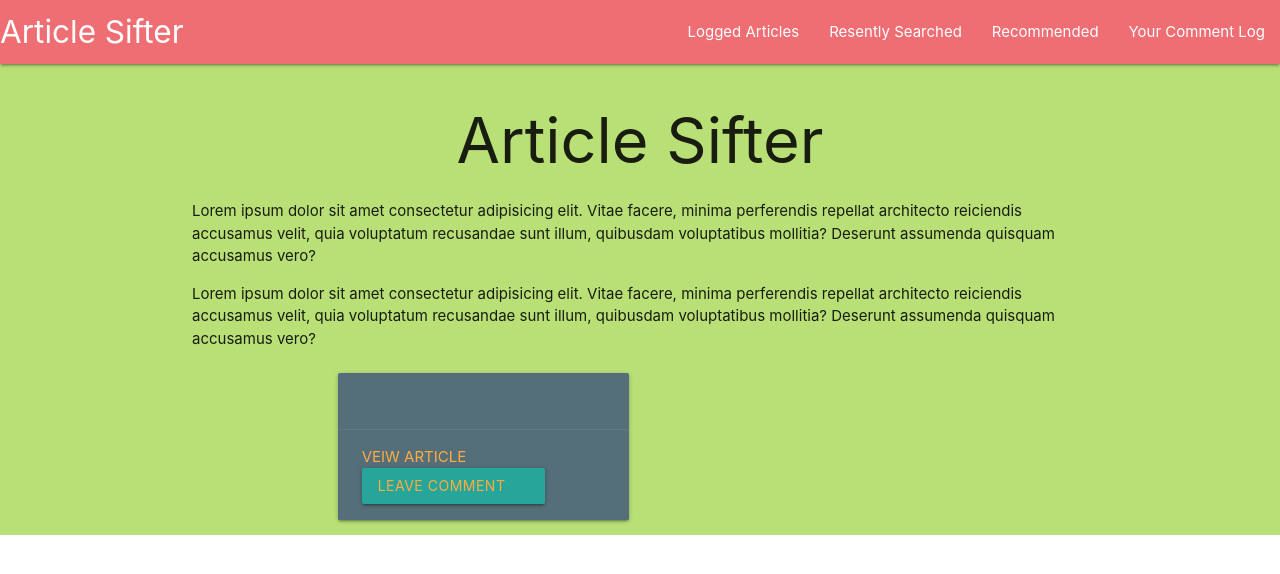
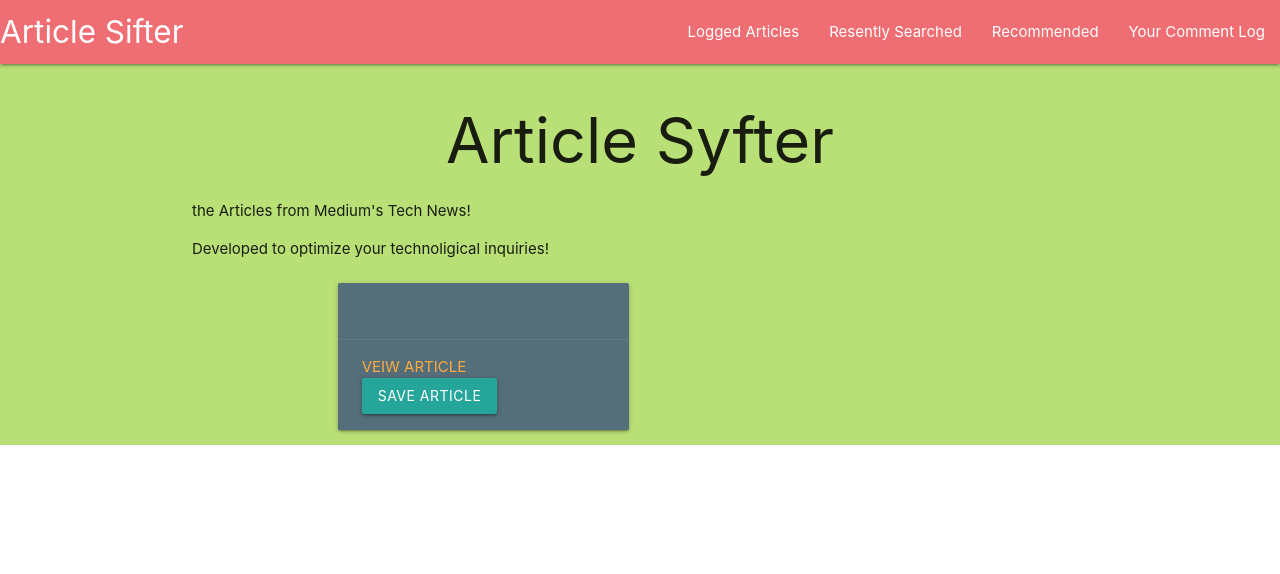
Before and after one commit to jaredtspears/Scraper_non_vue.js, a Node server app: page / in a window 1280 px wide. Shown: the top 574 px of the page. Run offline with Node 20, Linux system fonts and the light colour scheme; tables that the repository leaves empty hold one stand-in row (values such as "Sample post"); data that the repository does not hold is empty; some libraries are stand-ins or nearby versions; some web fonts are replaced.

Commit message:
committing what I had for this scraper hw

```diff
--- a/models/comment.js
+++ b/models/comment.js
@@ -4,8 +4,6 @@
 
 // Using the Schema constructor, create a new NoteSchema object
 var CommentSchema = new Schema({
-  // `title` is of type String
-  title: String,
   // `body` is of type String
   body: String
 });
--- a/routes/routes.js
+++ b/routes/routes.js
@@ -16,18 +16,12 @@
     // finding all articles
     db.Article.find({})
       .sort({timestamp:-1})
-      .then((dbArticles) => {
-
-
-            res.render('articles', {article:dbArticles});
-
+      .then((dbArticle) => {
+            res.render('articles', {article:dbArticle});
       })
-//   res.render('home',{ })
 })
 
-
 // /====all route====
-
 app.get("/all", (req,res)=>{
     db.Article.find({}, (err, data) =>{
       if (err) {
@@ -50,24 +44,31 @@
       // An empty array to save the data that we'll scrape
       var results = [];
 
-      $("h3.ai").each(function(i, element) {
+    //   this website had a very hard structure to follow for scraping ran out of time (the structure was many abritrary letters deep)
+      $("h3 .ai").each(function(i, element) {
         var article= {};
         var title = $(element).children().text();
-        var link = $(element).children().attr("href");
-        var summary = $(element).children().attr('href'); //this was something that when we did this in class we didnt need the summary
+        var link = $(this).children("a").attr("href");
+        // var summary = $(element).ch'i'ldren().attr('href'); //this was something that when we did this in class we didnt need the summary
         // not sure how to set up the summary for the article
         //var summary = $(this).children();
 
         article.title=title;
         article.link=link;
-        article.summary=summary; //might not need this
+        // article.summary=summary; //might not need this
 
         //pushing object into the results array
         results.push(article);
         // results
-        db.Article.create(article); //this is what worked for another person
+        db.Article.create(article) //this is what worked for another person
         // db.Article.insert({"title":title, "link":link })
-      });
+        .then(dbArticle =>{
+            console.log("\nArticle scraped: ${dbArticle}");
+        })
+        .catch(err => {
+            console.log("\nError while saving to database: ${err}");
+          });
+    });
       console.log(results);
 
     });
@@ -93,10 +94,10 @@
     var id = req.params.id;
 
     // this should be the comments that are logged
-    db.Articles.findById(id)
+    db.Article.findById(id)
     .populate("comment")
-    .then((dbArticles)=>{
-        res.json(dbArticles);
+    .then((dbArticle)=>{
+        res.json(dbArticle);
     })
     .catch((err)=>{
         res.json(err);
@@ -110,7 +111,7 @@
     // these comments need to be tied to the _id of the article
     db.Comment.create(req.body)
     .then((dbComment)=>{
-        return db.Articles.findOneAndUpdate({
+        return db.Article.findOneAndUpdate({
             _id:id
         },
         {
@@ -122,8 +123,8 @@
             new: true, upsert: true
         });
     })
-    .then((dbArticles)=>{
-        res.json(dbArticles);
+    .then((dbArticle)=>{
+        res.json(dbArticle);
     })
     .catch((err)=>{
         res.json(err);
--- a/views/articles.handlebars
+++ b/views/articles.handlebars
@@ -12,12 +12,15 @@
                     <p>{{this.summary}}</p>
                 </div>
                 <div class="card-action">
-                    <a href="#">veiw Article</a>
-                    {{!-- button for commenting --}}
-                    <div class="btn">
-                        {{!-- tied to _id for linking to the correct article --}}
-                        <a id="comment" data-id= "{{this._id}}">Leave Comment</a>
-                    </div>
+                    <a href="{{this.link}}">veiw Article</a>
+                    {{!-- button for saved or save --}}
+                   <div class="col-lg-4 align-self-end text-right">
+                    {{#if saved}}
+                        <button class="btn btn-secondary m-2 disabled">Article Saved</button>
+                    {{else}}
+                        <button class="btn btn-success m-2 btn-save" data-id="{{this._id}}">Save Article</button>
+                    {{/if}}
+                </div>
                 </div>
             </div>
         </div>
--- a/views/layouts/main.handlebars
+++ b/views/layouts/main.handlebars
@@ -27,7 +27,7 @@
     <nav>
         <div class="nav-wrapper">
             <a href="#!" class="brand-logo">Article Sifter</a>
-            <a href="#" data-target="mobile-demo" class="sidenav-trigger"><i class="material-icons">Menu</i></a>
+            <a href="#" data-target="mobile-demo" class="sidenav-trigger">Menu</a>
             <ul class="right hide-on-med-and-down">
                 <li><a href="#">Logged Articles</a></li>
                 <li><a href="#">Resently Searched</a></li>
@@ -38,10 +38,10 @@
     </nav>
 
     <ul class="sidenav" id="mobile-demo">
-        <li><a href="sass.html">Sass</a></li>
-        <li><a href="badges.html">Components</a></li>
-        <li><a href="collapsible.html">Javascript</a></li>
-        <li><a href="mobile.html">Mobile</a></li>
+         <li><a href="#">Logged Articles</a></li>
+        <li><a href="#">Resently Searched</a></li>
+        <li><a href="#">Recommended</a></li>
+        <li><a href="#">Your Comment Log</a></li>
     </ul>
 
 
@@ -49,16 +49,12 @@
     <div class="container">
 
         <!-- heading -->
-        <h1 class="center-align">Article Sifter</h1>
+        <h1 class="center-align">Article Syfter</h1>
 
-        <p>Lorem ipsum dolor sit amet consectetur adipisicing elit. Vitae facere, minima perferendis repellat
-            architecto reiciendis accusamus velit, quia voluptatum recusandae sunt illum, quibusdam voluptatibus
-            mollitia? Deserunt assumenda quisquam accusamus vero?</p>
+        <p>the Articles from Medium's Tech News!</p>
 
         <!-- this is just a test for hiding content when in a smaller media query like a phone -->
-        <p class="hide-on-small-only">Lorem ipsum dolor sit amet consectetur adipisicing elit. Vitae facere, minima
-            perferendis repellat architecto reiciendis accusamus velit, quia voluptatum recusandae sunt illum,
-            quibusdam voluptatibus mollitia? Deserunt assumenda quisquam accusamus vero?</p>
+        <p class="hide-on-small-only">Developed to optimize your technoligical inquiries!</p>
 
 
     {{{body}}}
@@ -72,7 +68,7 @@
     <script src="./app.js"></script>
 
     <!-- anime.js may not need this if I ran npm -->
-    <!-- <script src="anime.min.js"></script> -->
+    {{!-- <script src="anime.min.js"></script> --}}
 </body>
 
 </html>
```
Also changed, not shown: models/articles.js (+18 -4 lines), public/app.js (+77 -69 lines), server.js (+0 -9 lines), views/commentLog.handlebars (+7 -0 lines).
